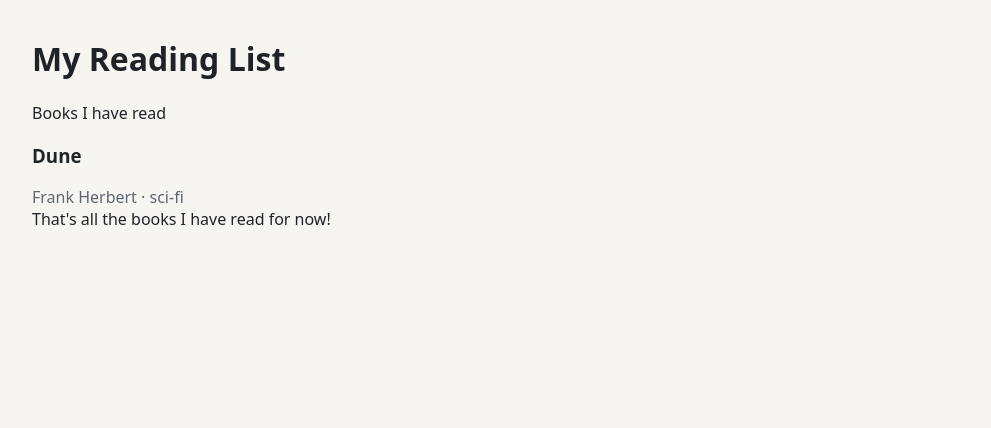
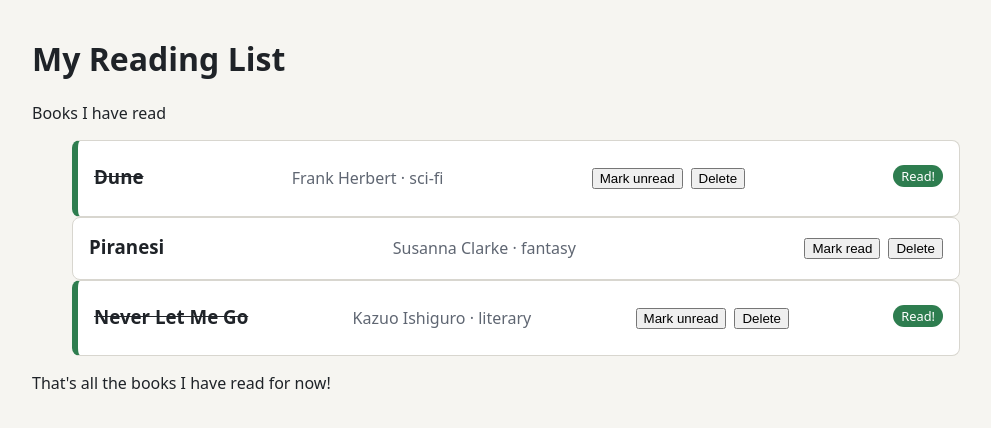
Before and after one commit to ajpaelt/reading-list, a React (Vite) app in the folder reading-list/: page / in a window 1280 px wide. Shown: the top 428 px of the page, without its empty margins (144-1135 px from the left). Built offline with nearby package versions, Linux system fonts and the light colour scheme.

Commit message:
feat: add functionalit to display bookcards with adaptive formatting

```diff
--- a/reading-list/src/App.tsx
+++ b/reading-list/src/App.tsx
@@ -1,6 +1,13 @@
 import Header from "./components/Header"
 import Footer from "./components/Footer"
-import BookText from "./components/BookText"
+// import BookText from "./components/BookText"
+import BookCard from "./components/BookCard";
+import {BOOKS} from "./data/books"
+
+let bookList = []
+for (let book of BOOKS) {
+    bookList.push(book)
+}
 
 function App() {
 
@@ -8,9 +15,23 @@ function App() {
         <body className = "page">
             <Header />
             <main>
-                <div className="bookInfo">
-                    <BookText />
-                </div>
+                <ul>
+                    <BookCard title={BOOKS[0].title}
+                        author={BOOKS[0].author}
+                        genre={BOOKS[0].genre}
+                        isRead={BOOKS[0].is_read}
+                    />
+                    <BookCard title={BOOKS[1].title}
+                        author={BOOKS[1].author}
+                        genre={BOOKS[1].genre}
+                        isRead={BOOKS[1].is_read}
+                    />
+                    <BookCard title={BOOKS[2].title}
+                        author={BOOKS[2].author}
+                        genre={BOOKS[2].genre}
+                        isRead={BOOKS[2].is_read}
+                    />
+                </ul>
             </main>
             <Footer />
         </body>
--- /dev/null
+++ b/reading-list/src/components/BookCard.tsx
@@ -0,0 +1,36 @@
+import { BOOKS } from "../data/books";
+import type { Book } from "../types";
+import BookText from "./BookText";
+
+
+// let book = BOOKS[0];
+export interface BookCardProps {
+  title: string;
+  author: string;
+  genre: string;
+  isRead: boolean;
+}
+
+function BookCard (props:BookCardProps) {
+    const {title} = props;
+    const {genre} = props;
+    const {author} = props;
+    const {isRead} = props;
+
+    return (
+        <li className={isRead ? 'book-card is-read':'book-card'} >
+            <BookText title={title} genre={genre} author={author} isRead = {isRead}/>
+            <div className='book-actions'>
+                <button className='book-actions' type = 'button' id='mark-read' aria-label={isRead ? 'mark-unread-'+title:'mark-read-'+title}>
+                    {isRead ? 'Mark unread':'Mark read'}
+                </button>
+                <button className='book-actions' type = 'button' id='delete' aria-label={'delete-'+title}>
+                    Delete
+                </button>
+            </div>
+            {isRead && <p className="badge">Read!</p>}
+        </li>
+    );
+}
+
+export default BookCard
--- a/reading-list/src/components/BookText.tsx
+++ b/reading-list/src/components/BookText.tsx
@@ -1,8 +1,13 @@
-function BookText () {
+import type {BookCardProps} from './BookCard'
+
+function BookText (props:BookCardProps) {
+    const {title} = props;
+    const {genre} = props;
+    const {author} = props;
     return (
         <>
-            <h3>Dune</h3>
-            <p className="book-meta">Frank Herbert · sci-fi</p>
+            <h3 className="book-title">{title}</h3>
+            <p className="book-meta">{author+' · '+genre}</p>
         </>
     )
 }
```
